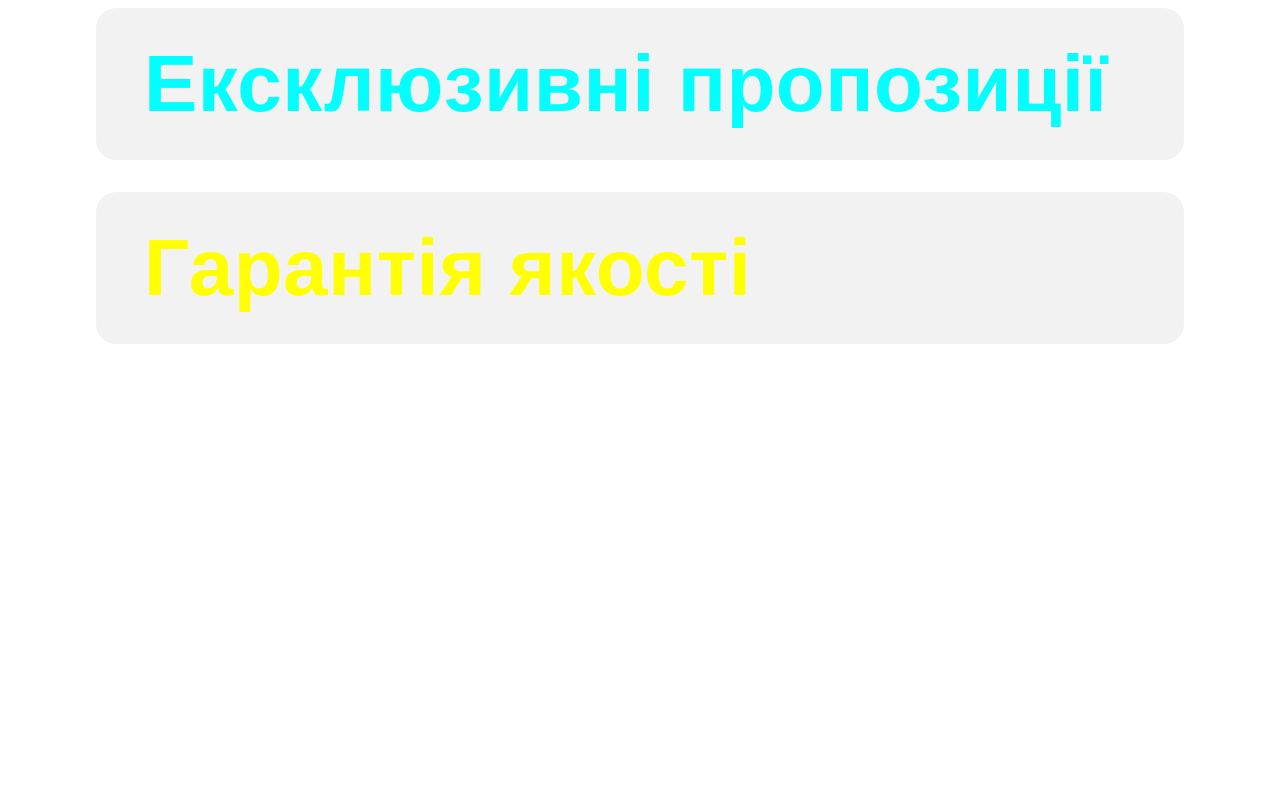
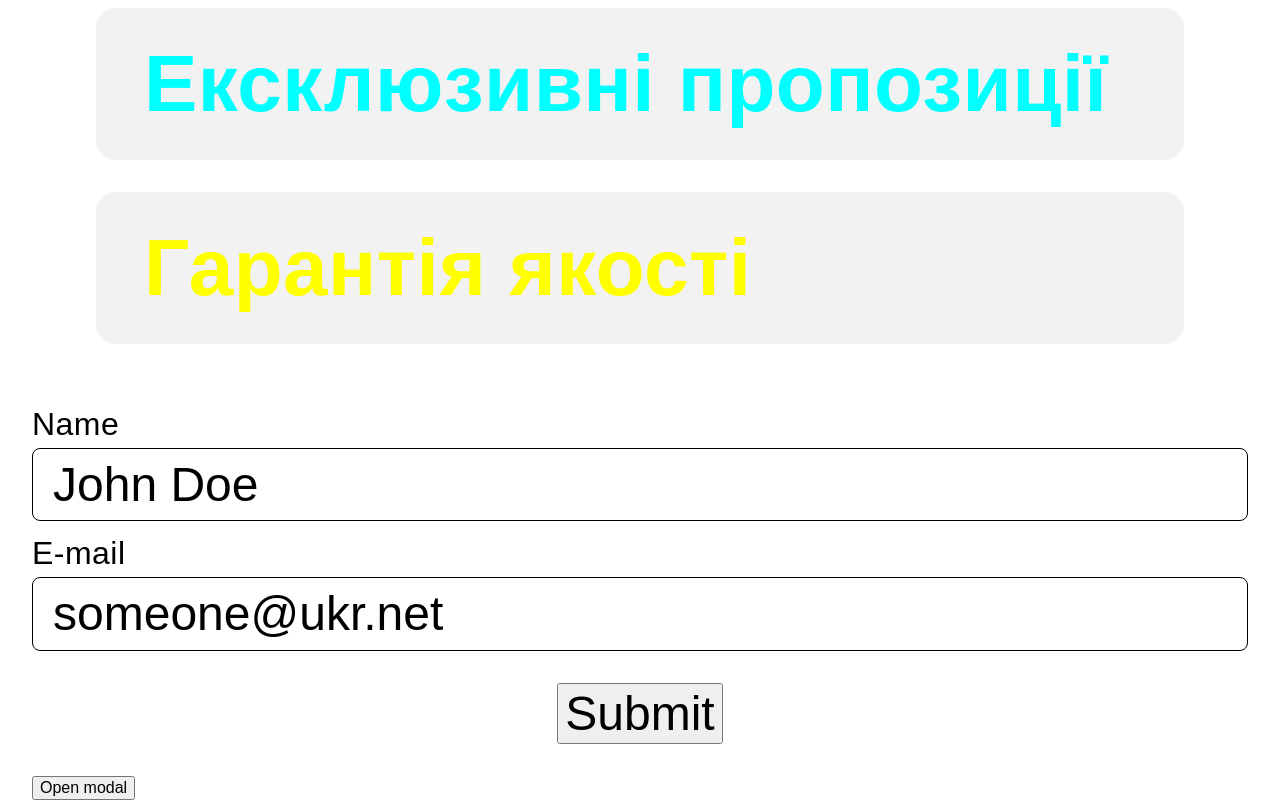
Before and after one commit to sselesnes/self-blended-react-ts, a React (Vite) app: page / in a window 1280 px wide. Shown: the part 1524-2324 px from the top of the page. Before the commit the page ends 1916 px from the top, so only its background shows below. Built offline with nearby package versions, Linux system fonts and the light colour scheme.

Commit message:
module 3 forms

```diff
--- a/src/components/App/App.tsx
+++ b/src/components/App/App.tsx
@@ -4,6 +4,8 @@ import Hero from "../Hero/Hero";
 import Benefits from "../Benefits/Benefits";
 import type { Benefit } from "../../types/types";
 import { useState } from "react";
+import Subscribe from "../Subscribe/Subscribe";
+import Modal from "../Modal/Modal";
 
 export default function App() {
   const benefits: Benefit[] = [
@@ -16,6 +18,14 @@ export default function App() {
 
   const [clicks, setClicks] = useState(0);
 
+  const handleSubscribe = (data: { username: string; email: string }) => {
+    console.log("Submit received:", data);
+  };
+
+  const [isModalOpen, setIsModalOpen] = useState(false);
+  const openModal = () => setIsModalOpen(true);
+  const closeModal = () => setIsModalOpen(false);
+
   return (
     <div className={css.container}>
       <Header clicks={clicks} />
@@ -27,6 +37,14 @@ export default function App() {
           ))}
         </ul>
       )}
+      <Subscribe onSubmit={handleSubscribe} />
+      <button onClick={openModal}>Open modal</button>
+      {isModalOpen && (
+        <Modal onClose={closeModal}>
+          <h2>Custom Modal Content</h2>
+          <p>This is a reusable modal with dynamic content.</p>
+        </Modal>
+      )}
     </div>
   );
 }
--- a/src/components/Hero/Hero.tsx
+++ b/src/components/Hero/Hero.tsx
@@ -9,6 +9,7 @@ interface HeroProps {
 export default function Hero({ clicks, setClicks }: HeroProps) {
   const handleClick = (event: React.MouseEvent<HTMLButtonElement>) => {
     setClicks(clicks + 1);
+    localStorage.setItem("saved-clicks", JSON.stringify(clicks + 1));
 
     // Виклик setClicks(clicks + 1) оновлює стан у App.tsx, що призводить до повторного рендерингу компонентів Header і Hero, які отримують оновлене значення clicks. Рендер відбувається коли оновлюється стан (useState) або змінюються пропси. Стан у React завжди локальний для кожної копії компонента. Якщо ми рендеримо один і той самий компонент кілька разів – кожен екземпляр зберігає свій окремий стан. При зміні стану рендер відбувається через diffing.
 
--- /dev/null
+++ b/src/components/Modal/Modal.module.css
@@ -0,0 +1,49 @@
+.backdrop {
+  position: fixed;
+  top: 0;
+  left: 0;
+  z-index: 9999;
+  width: 100vw;
+  height: 100vh;
+  background-color: rgba(0, 0, 0, 0.6);
+  display: flex;
+  justify-content: center;
+  align-items: center;
+}
+
+.modal {
+  position: relative;
+  max-width: 90vw;
+  max-height: 90vh;
+  border-radius: 8px;
+  background-color: #fff;
+  padding: 24px;
+}
+
+.closeButton {
+  position: absolute;
+  top: 8px;
+  right: 8px;
+  background: #fff;
+  border: none;
+  border-radius: 4px;
+  width: 32px;
+  height: 32px;
+  font-size: 20px;
+  line-height: 0;
+  color: #333;
+  box-shadow: 0px 0px 5px rgba(0, 0, 0, 0.25);
+  cursor: pointer;
+  display: flex;
+  align-items: center;
+  justify-content: center;
+  padding: 0;
+}
+
+.closeButton:hover {
+  background: #f2f2f2;
+}
+
+.closeButton:focus {
+  outline: 2px solid #007bff;
+}
--- /dev/null
+++ b/src/components/Modal/Modal.tsx
@@ -0,0 +1,46 @@
+import { createPortal } from "react-dom";
+import { useEffect } from "react";
+import css from "./Modal.module.css";
+
+interface ModalProps {
+  onClose: () => void;
+  // Додаємо пропс children і типізуємо його
+  children: React.ReactNode;
+}
+
+export default function Modal({ onClose, children }: ModalProps) {
+  const handleBackdropClick = (event: React.MouseEvent<HTMLDivElement>) => {
+    if (event.target === event.currentTarget) {
+      onClose();
+    }
+  };
+
+  useEffect(() => {
+    const handleKeyDown = (e: KeyboardEvent) => {
+      if (e.key === "Escape") {
+        onClose();
+      }
+    };
+
+    document.addEventListener("keydown", handleKeyDown);
+    document.body.style.overflow = "hidden";
+
+    return () => {
+      document.removeEventListener("keydown", handleKeyDown);
+      document.body.style.overflow = "";
+    };
+  }, [onClose]);
+
+  return createPortal(
+    <div className={css.backdrop} onClick={handleBackdropClick} role="dialog" aria-modal="true">
+      <div className={css.modal}>
+        <button className={css.closeButton} onClick={onClose} aria-label="Close modal">
+          &times;
+        </button>
+        {/* Тут рендериться переданий вміст із пропса children */}
+        {children}
+      </div>
+    </div>,
+    document.body
+  );
+}
--- /dev/null
+++ b/src/components/Subscribe/Subscribe.module.css
@@ -0,0 +1,32 @@
+.form {
+  display: flex;
+  flex-direction: column;
+  justify-content: center;
+  text-align: center;
+  line-height: 1;
+  font-size: 3rem;
+}
+label {
+  text-align: start;
+  padding-top: 1rem;
+  padding-bottom: 0.5rem;
+  font-size: 2rem;
+}
+.button {
+  margin: 2rem;
+  max-width: 20rem;
+  align-self: center;
+}
+input,
+textarea {
+  border: 1px solid black;
+  border-radius: 8px;
+  padding: 8px 20px;
+  &:hover,
+  &:focus,
+  &:active,
+  &:focus-visible {
+    outline: none;
+    border-color: inherit;
+  }
+}
--- /dev/null
+++ b/src/components/Subscribe/Subscribe.tsx
@@ -0,0 +1,31 @@
+import css from "./Subscribe.module.css";
+import { useId } from "react";
+
+interface SubscribeFormProps {
+  onSubmit: (data: { username: string; email: string }) => void;
+}
+
+export default function Subscribe({ onSubmit }: SubscribeFormProps) {
+  const fieldId = useId();
+  const handleSubmit = (formData: FormData) => {
+    //  Тип FormData – вбудований, тому нічого додатково імпортувати не треба.
+    const username = formData.get("username") as string;
+    const email = formData.get("email") as string;
+    // formData.get() повертає значення типу FormDataEntryValue | null
+    if (typeof username === "string" && typeof email === "string") {
+      onSubmit({ username, email });
+    }
+  };
+
+  return (
+    <form className={css.form} action={handleSubmit}>
+      <label htmlFor={`${fieldId}-name`}>Name</label>
+      <input type="text" name="username" defaultValue="John Doe" id={`${fieldId}-username`} />
+      <label htmlFor={`${fieldId}-email`}>E-mail</label>
+      <input type="email" name="email" defaultValue="someone@ukr.net" id={`${fieldId}-email`} />
+      <button className={css.button} type="submit">
+        Submit
+      </button>
+    </form>
+  );
+}
```
